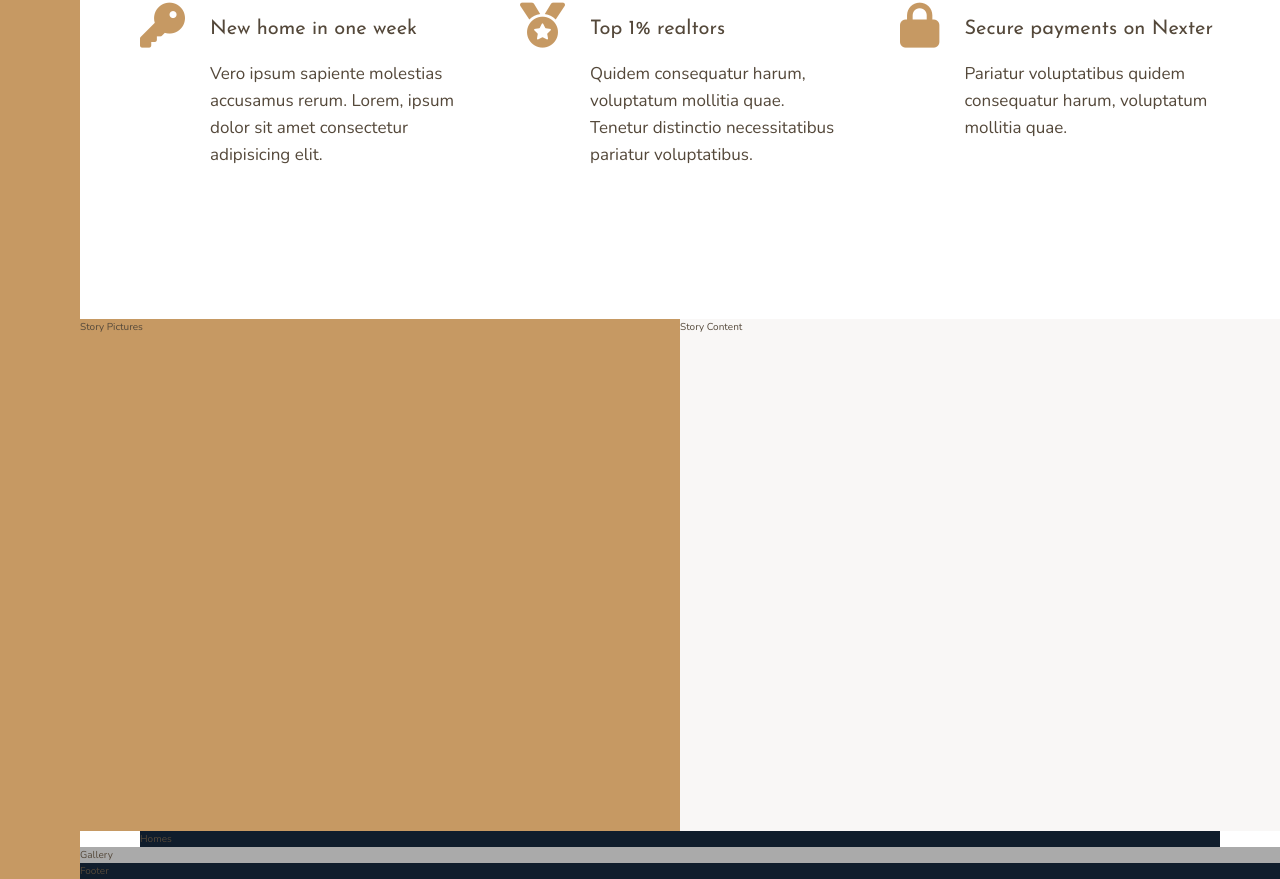
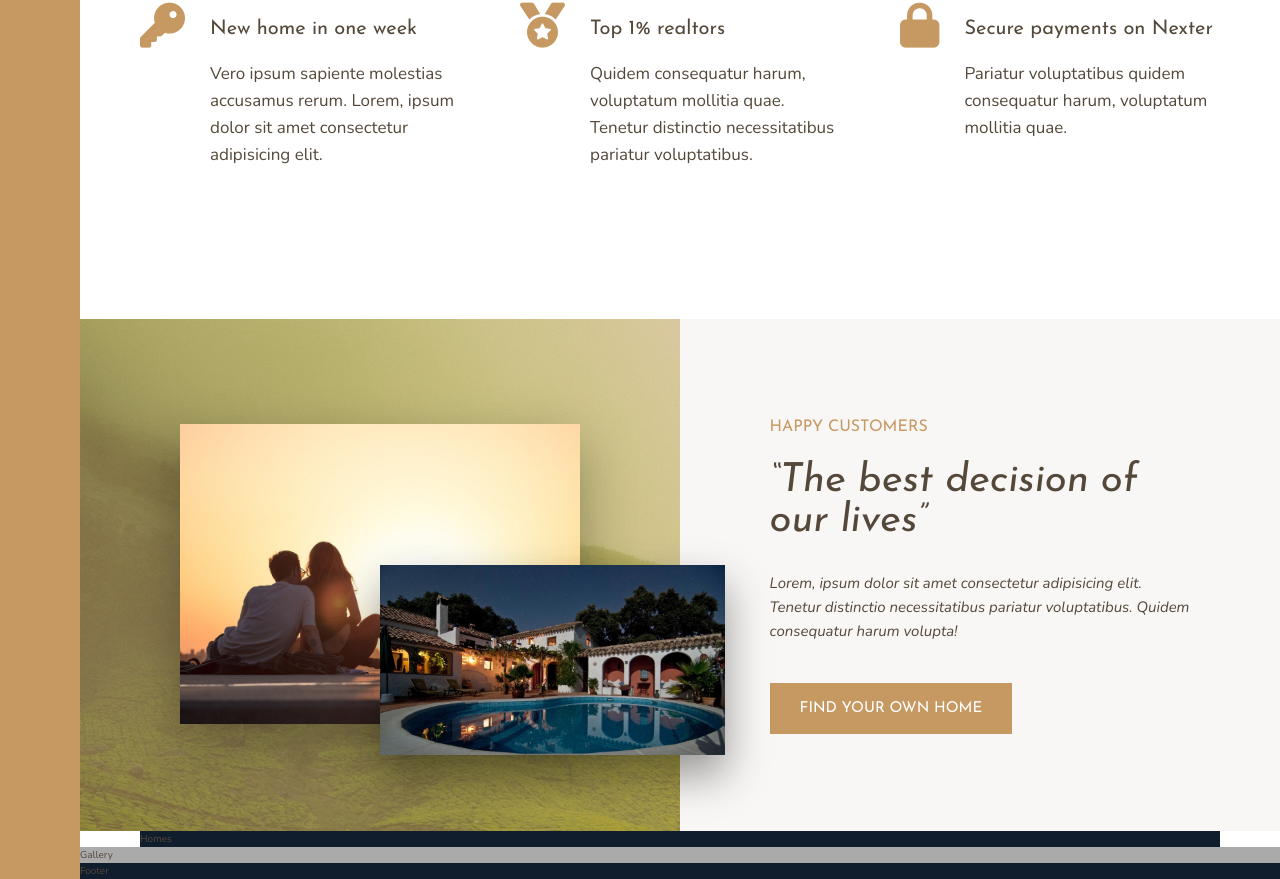
Before and after one commit to kristjanfale/Nexter, a website: page index.html in a window 1280 px wide. Shown: the part 993-1872 px from the top of the page. Drawn offline with nearby package versions, Linux system fonts and the light colour scheme.

Commit message:
Story Section

```diff
--- a/index.html
+++ b/index.html
@@ -89,13 +89,27 @@
 
     <!-- STORY PICTURES -->
     <div class="story__pictures">
-      Story Pictures
+      <img
+        src="img/story-1.jpeg"
+        alt="Couple with new house"
+        class="story__img--1"
+      />
+      <img src="img/story-2.jpeg" alt="New house" class="story__img--2" />
     </div>
     <!-- END OF STORY PICTURES -->
 
     <!-- STORY CONTENT -->
     <div class="story__content">
-      Story Content
+      <h3 class="heading-3 mb-sm">Happy Customers</h3>
+      <h2 class="heading-2 heading-2--dark mb-md">
+        &ldquo;The best decision of our lives&rdquo;
+      </h2>
+      <p class="story__text mb-lg">
+        Lorem, ipsum dolor sit amet consectetur adipisicing elit. Tenetur
+        distinctio necessitatibus pariatur voluptatibus. Quidem consequatur
+        harum volupta!
+      </p>
+      <button class="btn">Find your own home</button>
     </div>
     <!-- END OF STORY CONTENT -->
 
--- a/sass/_story.scss
+++ b/sass/_story.scss
@@ -1,11 +1,52 @@
 .story {
+  // PICTURES
   &__pictures {
-    background-color: $color-primary;
+    // background-color: $color-primary;
     grid-column: full-start / col-end 4;
+    background-image: (
+      linear-gradient(rgba($color-primary, 0.5), rgba($color-primary, 0.5)),
+      url(../img/back.jpg)
+    );
+
+    display: grid;
+    grid-template-rows: repeat(6, 1fr);
+    grid-template-columns: repeat(6, 1fr);
+    align-items: center;
   }
 
+  &__img--1 {
+    width: 100%;
+    box-shadow: 0 2rem 5rem rgba(#000, 0.3);
+    grid-row: 2 / 6;
+    grid-column: 2 / 6;
+  }
+
+  &__img--2 {
+    width: 115%;
+    box-shadow: 0 2rem 4rem rgba(#000, 0.4);
+    grid-row: 4 / 6;
+    grid-column: 4 / 7;
+    z-index: 10;
+  }
+
+  //CONTENT
   &__content {
     background-color: $color-grey-light-1;
     grid-column: col-start 5 / full-end;
+    padding: 6rem 7vw;
+
+    display: flex;
+    flex-direction: column;
+    justify-content: center;
+    align-items: flex-start;
+    // SAME IN GIRD
+    // display: grid;
+    // align-content: center;
+    // justify-items: start;
+  }
+
+  &__text {
+    font-size: 1.5rem;
+    font-style: italic;
   }
 }
--- a/sass/_typography.scss
+++ b/sass/_typography.scss
@@ -9,10 +9,24 @@
 
 .heading-2 {
   @extend %heading;
+  font-size: 4rem;
+  font-style: italic;
+  line-height: 1;
+
+  &--light {
+    color: $color-grey-light-1;
+  }
+
+  &--dark {
+    color: $color-grey-dark-1;
+  }
 }
 
 .heading-3 {
   @extend %heading;
+  font-size: 1.6rem;
+  color: $color-primary;
+  text-transform: uppercase;
 }
 
 .heading-4 {
@@ -27,3 +41,36 @@
     color: $color-grey-dark-1;
   }
 }
+
+.btn {
+  background-color: $color-primary;
+  color: #fff;
+  border: none;
+  border-radius: 0;
+  font-family: $font-display;
+  font-size: 1.5rem;
+  text-transform: uppercase;
+  padding: 1.8rem 3rem;
+  cursor: pointer;
+  transition: all 200ms;
+
+  &:hover {
+    background-color: $color-primary-dark;
+  }
+}
+
+.mb-sm {
+  margin-bottom: 2rem;
+}
+
+.mb-md {
+  margin-bottom: 3rem;
+}
+
+.mb-lg {
+  margin-bottom: 4rem;
+}
+
+.mb-hg {
+  margin-bottom: 8rem;
+}
```
Also changed, not shown: css/style.css.
